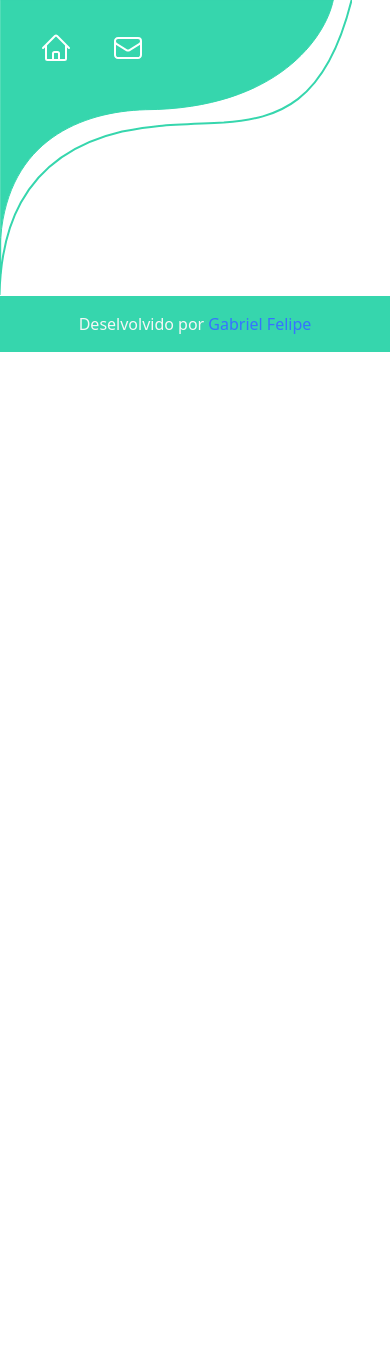
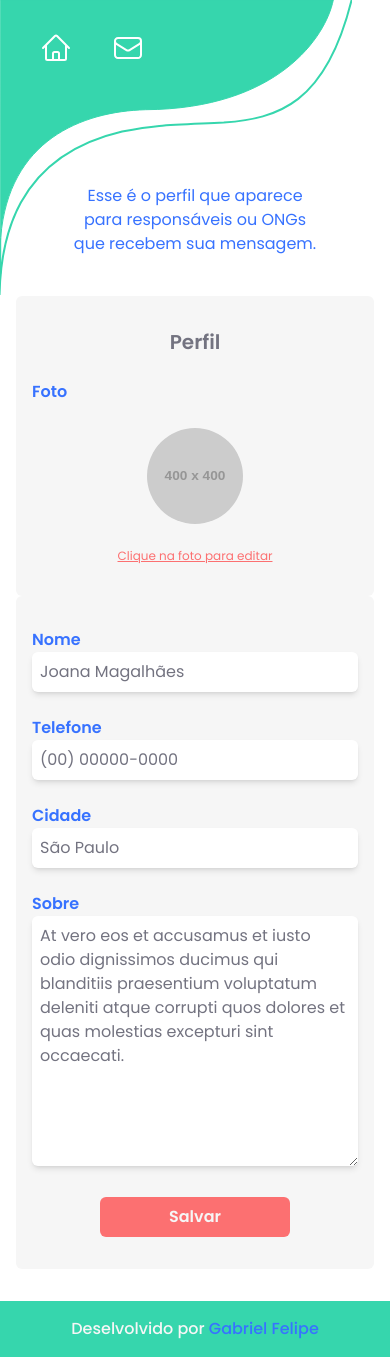
Before and after one commit to gabrielfelipeee/adopet, a React (Vite) app: page /perfil in a window 390 px wide. Before the commit the page ends 844 px from the top, so only its background shows below. Built offline with nearby package versions, Linux system fonts and the light colour scheme.

Commit message:
Criando a página de mensagem

```diff
--- a/src/Routes.tsx
+++ b/src/Routes.tsx
@@ -10,6 +10,8 @@ import Initial from "./pages/Initial";
 import Login from "./pages/Login";
 import Register from "./pages/Register";
 import Home from "./pages/Home";
+import Message from "./pages/Message";
+import Profile from "./pages/Profile";
 
 function AppRoutes() {
   return (
@@ -22,6 +24,8 @@ function AppRoutes() {
             <Route path='/inicio' element={<Initial />} />
             <Route path='/login' element={<Login />} />
             <Route path='/cadastro' element={<Register />} />
+            <Route path='/mensagem' element={<Message />} />
+            <Route path='/perfil' element={<Profile />} />
           </Routes>
         </WindowWidthProvider>
       </LoginProvider>
--- /dev/null
+++ b/src/components/Form/index.tsx
@@ -0,0 +1,9 @@
+
+const Form = () => {
+    return (
+        <form>
+            <input type="text"/>
+        </form>
+    )
+}
+export default Form;
--- a/src/components/InputPassword/index.tsx
+++ b/src/components/InputPassword/index.tsx
@@ -33,7 +33,7 @@ const InputPassword = (
                 required
                 value={value}
                 onChange={onChange}
-                className="form-input"
+                className="form-input bg-gray-light text-center"
             />
             <div
                 className="absolute top-[32px] right-4 cursor-pointer"
--- a/src/index.css
+++ b/src/index.css
@@ -2,7 +2,15 @@
 @tailwind components;
 @tailwind utilities;
 
+* {
+    margin: 0;
+    padding: 0;
+    box-sizing: border-box;
+    font-family: 'Poppins', sans-serif;
+}
+
 @layer components {
+
     .ly-header-mobile,
     .ly-header-desktop {
         background-position: left top;
@@ -11,11 +19,13 @@
         top: 0;
         z-index: 1;
     }
+
     .ly-header-mobile {
         background-image: url('./assets/mobile/shape1.svg');
         height: 296px;
         width: 352px;
     }
+
     .ly-header-desktop {
         background-image: url('./assets/desktop/shape1.svg');
         height: 470px;
@@ -27,25 +37,36 @@
         background-repeat: no-repeat;
         position: relative;
     }
+
     .ly-initial-mobile {
         background-image: url('./assets/mobile/shape2.svg');
         background-position: right center;
     }
+
     .ly-pages-mobile {
         background-image: url('./assets/mobile/shape3.svg');
         background-position: left bottom 80px;
         background-repeat: no-repeat;
     }
+
     .ly-pages-desktop {
         background-image: url('./assets/desktop/shape2.svg');
         background-position: right bottom 90px;
     }
 
     .btn {
-        @apply bg-tertiary text-base font-600 p-2 rounded-md w-[180px] md:w-[360px] text-center hover:bg-pink-light hover:animate-pulse;
+        @apply bg-tertiary text-base font-600 text-gray-light p-2 rounded-md w-[190px] md:w-[360px] text-center hover:bg-pink-light hover:animate-pulse m-auto;
+    }
+
+    .form {
+        @apply max-w-[552px] bg-gray-light rounded-md flex flex-col gap-6 px-4
+        py-8 mx-4;
+    }
+    .form-label {
+        @apply text-base font-600 text-primary;
     }
 
     .form-input {
-        @apply bg-gray-light text-center p-2 rounded-md outline-none shadow-md w-full;
+        @apply text-base font-400 text-gray-dark p-2 rounded-md outline-none shadow-md w-full relative z-10;
     }
 }
--- a/src/pages/Home/index.tsx
+++ b/src/pages/Home/index.tsx
@@ -9,11 +9,11 @@ const Home = () => {
     return (
         <div className="grid justify-center">
             <h2
-                className="font-400 text-base text-primary text-center m-auto w-[50%] max-w-[400px] mb-6 -mt-28 md:text-lg"
+                className="font-400 text-base text-primary text-center m-auto w-[50%] max-w-[400px] mb-6 -mt-28 md:text-lg md:-mt-60"
             >
                 <span className="md:block">Olá!</span> Veja os amigos disponíveis para adoção!
             </h2>
-            <ul className="flex gap-4 flex-wrap items-center justify-center max-w-[1112px] md:mx-10 md:mb-8">
+            <ul className="flex gap-4 flex-wrap items-center justify-center max-w-[1112px] md:mx-10 md:mb-8 md:-mt-24">
                 {
                     pets.map((pet, index) => <Pet key={index} {...pet} />)
                 }
--- a/src/pages/Initial/index.tsx
+++ b/src/pages/Initial/index.tsx
@@ -18,7 +18,7 @@ const Initial = () => {
                 alt="Logo do Adopet"
                 className="w-[180px] -mt-40 mb-4 md:w-[260px] md:-mt-24 lg:-mt-96"
             />
-            <h2 className="text-2xl font-500 my-4">Boas-vindas</h2>
+            <h2 className="text-xl font-500 my-4">Boas-vindas</h2>
             <Paragraph isMobile={isMobile} />
             <div className="flex flex-col items-center justify-center gap-5">
                 <Link
@@ -36,7 +36,7 @@ const Initial = () => {
             </div>
             <img
                 src={catDog}
-                className="w-[200px] lg:w-[346px] lg:bottom-8 absolute bottom-11"
+                className="w-[200px] lg:w-[325px] lg:bottom-8 absolute bottom-10"
             />
         </div>
     )
--- a/src/pages/Login/index.tsx
+++ b/src/pages/Login/index.tsx
@@ -31,7 +31,7 @@ const Login = () => {
                         type="email"
                         placeholder="Insira seu email"
                         required
-                        className="form-input relative z-10"
+                        className="form-input bg-gray-light text-center"
                     />
                 </label>
                 <InputPassword
@@ -47,7 +47,7 @@ const Login = () => {
                 >
                     Esqueci minha senha.
                 </Link>
-                <button className="btn m-auto text-gray-light">Entrar</button>
+                <button type="submit" className="btn">Entrar</button>
             </form>
         </div>
     );
--- /dev/null
+++ b/src/pages/Message/index.tsx
@@ -0,0 +1,50 @@
+const Message = () => {
+    return (
+        <main className="grid justify-center lg:ly-pages-desktop lg:h-screen lg:-mt-[470px]">
+            <span
+                className="text-base font-400 text-primary text-center w-[65%] max-w-[524px] mx-auto -mt-28 md:text-lg lg:mt-24"
+            >
+                Envie uma mensagem para a pessoa ou instituição que está cuidando do animal:
+            </span>
+            <form className="form mb-8">
+                <label className="form-label">
+                    Nome
+                    <input
+                        className="form-input bg-white"
+                        type="text"
+                        placeholder="Insira seu nome completo"
+                        required
+                    />
+                </label>
+                <label className="form-label">
+                    Telefone
+                    <input
+                        className="form-input bg-white"
+                        type="text"
+                        placeholder="Insira seu telefone/whatsApp"
+                        required
+                    />
+                </label>
+                <label className="form-label">
+                    Nome do animal
+                    <input
+                        className="form-input bg-white"
+                        type="text"
+                        placeholder="Por qual animal você se interessou?"
+                        required
+                    />
+                </label>
+                <label className="form-label">
+                    Mensagem
+                    <textarea
+                        className="form-input bg-white h-[250px] overflow-w"
+                        placeholder="Escreva sua mensagem."
+                        required
+                    />
+                </label>
+                <button type="submit" className="btn m-auto">Enviar</button>
+            </form>
+        </main >
+    )
+};
+export default Message;
--- /dev/null
+++ b/src/pages/Profile/index.tsx
@@ -0,0 +1,71 @@
+
+import { Link } from "react-router-dom";
+const Profile = () => {
+    return (
+        <main className="grid justify-center lg:ly-pages-desktop lg:-mt-[500px]">
+            <span
+                className="text-base font-400 text-primary text-center w-[65%] max-w-[524px] mx-auto -mt-28 md:text-lg lg:mt-24 lg:mb-8"
+            >
+                Esse é o perfil que aparece para responsáveis ou ONGs que recebem sua mensagem.
+            </span>
+            <div className="form">
+                <h2 className="font-600 text-xl text-center text-gray-dark">Perfil</h2>
+                <h3 className="form-label">Foto</h3>
+                <img
+                    src="https://placehold.co/400"
+                    alt="Foto de perfil"
+                    className="w-24 rounded-full m-auto"
+                />
+                <Link
+                    to='#'
+                    className="text-xs text-tertiary underline m-auto md:text-sm"
+                >
+                    Clique na foto para editar
+                </Link>
+            </div>
+            <form className="form mb-8">
+                <label className="form-label">
+                    Nome
+                    <input
+                        className="form-input bg-white"
+                        type="text"
+                        placeholder="Insira seu nome completo"
+                        required
+                        value="Joana Magalhães"
+                    />
+                </label>
+                <label className="form-label">
+                    Telefone
+                    <input
+                        className="form-input bg-white"
+                        type="text"
+                        placeholder="(00) 00000-0000"
+                        required
+                        value="(00) 00000-0000"
+                    />
+                </label>
+                <label className="form-label">
+                    Cidade
+                    <input
+                        className="form-input bg-white"
+                        type="text"
+                        placeholder="Sua cidade"
+                        required
+                        value="São Paulo"
+                    />
+                </label>
+                <label className="form-label">
+                    Sobre
+                    <textarea
+                        className="form-input bg-white h-[250px] overflow-w"
+                        placeholder="Escreva sua mensagem."
+                        required
+                        value="At vero eos et accusamus et iusto odio dignissimos ducimus qui blanditiis praesentium voluptatum deleniti atque corrupti quos dolores et quas molestias excepturi sint occaecati."
+                    />
+                </label>
+                <button type="submit" className="btn m-auto">Salvar</button>
+            </form>
+        </main >
+    )
+};
+export default Profile;
--- a/src/pages/Register/index.tsx
+++ b/src/pages/Register/index.tsx
@@ -28,7 +28,7 @@ const Register = () => {
                         type="text"
                         placeholder="Digite seu nome completo"
                         required
-                        className="form-input relative z-10"
+                        className="form-input bg-gray-light text-center"
                     />
                 </label>
                 <label className="flex flex-col items-center">
@@ -37,7 +37,7 @@ const Register = () => {
                         type="email"
                         placeholder="Escolha seu melhor email"
                         required
-                        className="form-input"
+                        className="form-input bg-gray-light text-center"
                     />
                 </label>
 
@@ -55,7 +55,7 @@ const Register = () => {
                 />
                 <button
                     type="submit"
-                    className="btn text-gray-light m-auto"
+                    className="btn"
                 >
                     Cadastrar
                 </button>
```
Also changed, not shown: src/mocks/pets.json (deleted, +0 -58 lines).
